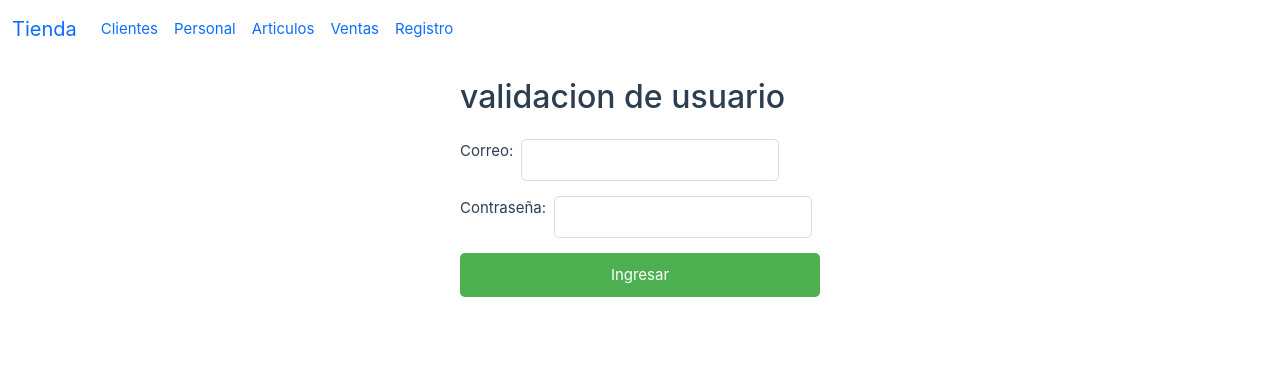
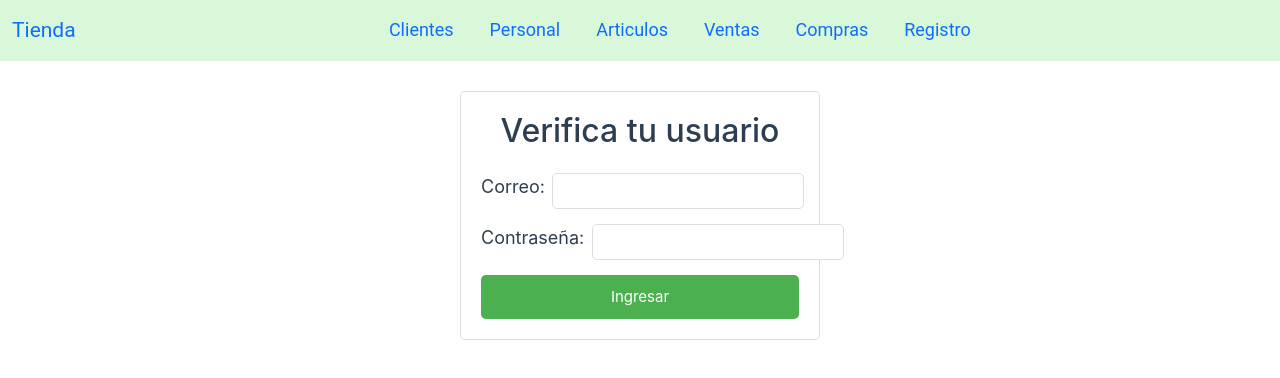
Before and after one commit to jacq1813/proyecto_web, a Vue app in the folder cliente_tienda/: page /validacion in a window 1280 px wide. Shown: the top 378 px of the page. Built offline with nearby package versions, Linux system fonts and the light colour scheme; no server answers; what @vee-validate/zod would draw is missing.

Commit message:
Agregando Estilos Splatt

```diff
--- a/cliente_tienda/src/modulos/autentica/vistas/SiginVue.vue
+++ b/cliente_tienda/src/modulos/autentica/vistas/SiginVue.vue
@@ -1,16 +1,16 @@
 <template>
     <div class="contenedor">
         <form @submit.prevent="entradaUsuario" class="formulario">
-            <h2>validacion de usuario</h2>
+            <h2>Verifica tu usuario</h2>
             <div class="grupo">
-                <label>Correo:</label>
+                <label class="eti">Correo:</label>
                 <input type="email"
                     required
                     v-model="correo"
                 >
             </div>
             <div class="grupo">
-                <label>Contraseña:</label>
+                <label class="eti">Contraseña:</label>
                 <input type="password"
                     required
                     v-model="clave"
@@ -61,6 +61,14 @@ import '../../../firebase/config'
 </script>
 
 <style scoped>
+    .eti{
+        font-size: 1.2em;
+        transition: 0.40s;
+    }
+    .eti:hover{
+        color: #4CAF50;
+        transition: 0.25s;
+    }
     .contenedor{
         max-width: 400px;
         margin: 0 auto;
@@ -70,16 +78,29 @@ import '../../../firebase/config'
         display: flex;
         flex-direction: column;
         gap: 1em;
+        border: 1px solid #DDD;
+        padding: 20px;
+        border-radius: 5px;
+        justify-content: center;
+        margin: 10px auto;
+        width: 100%;
+
     }
     .grupo{
         display: flex;
         flex: column;
         gap: 0.5em;
+        justify-content: space-between;
     }
     input{
-        padding: 8px;
+        padding: 5px;
         border: 1px solid #DDD;
         border-radius: 5px;
+        transition: 0.5s;
+    }
+    input:hover{
+        border: 1px solid #4CAF50;
+        transition: 0.5s;
     }
     button{
         padding: 10px;
@@ -88,6 +109,19 @@ import '../../../firebase/config'
         border: none;
         border-radius: 5px;
         cursor: pointer;
+        transition: 0.5s;
+    }
+    button:hover{
+        background-color: #45a049;
+        transition: 0.5s;
+    }
+    h2{
+        text-align: center;
+        transition: 0.40s;
+    }
+    h2:hover{
+        color: #4CAF50;
+        transition: 0.25s;
     }
     .error{
         color: red;
--- a/cliente_tienda/src/modulos/autentica/vistas/SignupVue.vue
+++ b/cliente_tienda/src/modulos/autentica/vistas/SignupVue.vue
@@ -1,13 +1,13 @@
 <template>
     <div class="contenedor">
         <form @submit.prevent="registrarUsuario" class="formulario">
-            <h2>Registro de usuario</h2>
+            <h2 class="h">Registro de usuario</h2>
             <div class="grupo">
-                <label>Correo:</label>
+                <label class="eti">Correo:</label>
                 <input type="email" required v-model="correo">
             </div>
             <div class="grupo">
-                <label>Contraseña:</label>
+                <label class="eti">Contraseña:</label>
                 <input type="password" required v-model="clave">
             </div>
             <div class="error" v-if="error">
@@ -52,42 +52,70 @@ const registrarUsuario = async () => {
     }
 }
 </script>
-
-<style scoped>
-.contenedor {
+<style>
+.eti{
+    font-size: 1.2em;
+    transition: 0.40s;
+}
+.eti:hover{
+    color: #4CAF50;
+    transition: 0.25s;
+}
+.contenedor{
     max-width: 400px;
     margin: 0 auto;
     padding: 20px;
 }
-
-.formulario {
+.formulario{
     display: flex;
     flex-direction: column;
     gap: 1em;
+    border: 1px solid #DDD;
+    padding: 20px;
+    border-radius: 5px;
+    justify-content: center;
+    margin: 10px auto;
+    width: 100%;
+
 }
-
-.grupo {
+.grupo{
     display: flex;
     flex: column;
-    gap: 05em;
+    gap: 0.5em;
+    justify-content: space-between;
 }
-
-input {
-    padding: 8px;
+.h{
+    text-align: center;
+    transition: 0.40s;
+}
+.h:hover{
+    color: #4CAF50;
+    transition: 0.25s;
+}
+input{
+    padding: 5px;
     border: 1px solid #DDD;
     border-radius: 5px;
+    transition: 0.5s;
 }
-
-button {
+input:hover{
+    border: 1px solid #4CAF50;
+    transition: 0.5s;
+}
+button{
     padding: 10px;
     background-color: #4CAF50;
     color: white;
     border: none;
     border-radius: 5px;
     cursor: pointer;
+    transition: 0.5s;
 }
-
-.error {
+button:hover{
+    background-color: #45a049;
+    transition: 0.5s;
+}
+.error{
     color: red;
     font-size: 0.9em;
     margin-top: 0.5em;
--- a/cliente_tienda/src/modulos/personal/vistas/PersonalVue.vue
+++ b/cliente_tienda/src/modulos/personal/vistas/PersonalVue.vue
@@ -4,14 +4,13 @@
         <h3>
             <!-- Personal -->
         </h3>
-        <div>
+        <div class="botones">
             <RouterLink :to="{path:'/personal/agregar'}">
                 <button class="btn btn-sm btn-outline-primary">
                     Agregar <i class="fa fa-plus>"></i>
                 </button>
 
             </RouterLink>
-            &nbsp;
             <button @click.prevent="imprimirPersonalPDF" class="btn btn-sm btn-outline-primary" v-if="personal.length > 0">
                 Imprimir <i class="fa fa-print"></i>
             </button>
@@ -85,19 +84,53 @@
 </script>
 
 <style scoped>
+    .botones{
+        display: flex;
+        flex-flow: row wrap;
+        max-width: 600px
+    }
+    .centrado{
+        text-align: center;
+    }
+    #tablaPersonal{
+        width: 90%;
+        margin: 0 auto;
+        border: 1px solid #ccc;
+        border-radius: 5px;
+        box-shadow: 2px 5px 5px #ccc;
+    }
+    button{
+        margin: 5px;
+        transition: all 0.3s;
+    }
+    button:hover{
+        transform: scale(1.1);
+        transition: all 0.3s;
+    }
     section{
         display: flex;
         flex-flow: row wrap;
         justify-content: space-around;
         margin-top: 20px;
     }
-    .centrado{
-        text-align: center;
-    }
     caption{
         caption-side: top;
         text-align: center;
         padding-bottom: 10px;
         font-weight: bold;
+        color: black;
+    }
+    tr{
+        text-align: center;
+        font-size: 1.2em;
+        transition: all 0.3s;
+    }
+    tr:hover{
+        background-color: #9afaa2;
+        transition: all 0.3s;
+    }
+    td{
+        padding: 2px;
+        font-size: 0.9em;
     }
 </style>
--- a/cliente_tienda/src/modulos/principal/vistas/menuVue.vue
+++ b/cliente_tienda/src/modulos/principal/vistas/menuVue.vue
@@ -1,7 +1,7 @@
 <template>
-    <nav class="navbar navbar-expand-lg bg-body-dark">
+    <nav class="navbar navbar-expand-lg bg-body-dark" id="logo">
         <div class="container-fluid">
-            <a class="navbar-brand" href="/bienvenida">Tienda</a>
+            <a class="navbar-brand" href="/bienvenida" id="Tienda">Tienda</a>
             <button class="navbar-toggler" type="button" data-bs-toggle="collapse" data-bs-target="#navbarNavAltMarkup"
                 aria-controls="navbarNavAltMarkup" aria-expanded="false" aria-label="Toggle navigation">
                 <span class="navbar-toggler-icon"></span>
@@ -9,24 +9,27 @@
             <div class="collapse navbar-collapse" id="navbarNavAltMarkup">
                 <div class="navbar-nav">
                     <ul class="navbar-nav me-auto mb-2 mb-lg-0">
-                        <li class="nav-item margin">
+                        <li class="nav-item margin" id="item">
                             <RouterLink class="nav-link item" to="/clientes">Clientes</RouterLink>
                         </li>
-                        <li class="nav-item margin">
+                        <li class="nav-item margin" id="item">
                             <RouterLink class="nav-link item" to="/personal">Personal</RouterLink>
                         </li>
-                        <li class="nav-item margin">
+                        <li class="nav-item margin" id="item">
                             <RouterLink class="nav-link item" to="/articulos">Articulos</RouterLink>
                         </li>
-                        <li class="nav-item margin">
+                        <li class="nav-item margin" id="item">
                             <RouterLink class="nav-link item" to="/ventas">Ventas</RouterLink>
                         </li>
-                        <li class="nav-item margin">
+                        <li class="nav-item margin" id="item">
+                            <RouterLink class="nav-link item" to="/login">Compras</RouterLink>
+                        </li>
+                        <li class="nav-item margin" id="item">
                             <RouterLink class="nav-link item" to="/registro">Registro</RouterLink>
                         </li>
-                        <li class="nav-item margin" v-if="usuarioAutenticado">
-                            <button @click.prevent="cerrarSesion" class="nav    -link btn btn-link">
-                                Salir
+                        <li class="nav-item margin" id="item" v-if="usuarioAutenticado">
+                            <button @click.prevent="cerrarSesion" class="link btn" id="btnSalir">
+                                Bye
                             </button>
                         </li>
                     </ul>
@@ -65,4 +68,47 @@ const cerrarSesion = async () => {
 }
 </script>
 
-<style scoped></style>
+<style scoped>
+#navbarNavAltMarkup {
+    display: flex;
+    flex-flow: row wrap;
+    justify-content: space-around;
+}
+#logo{
+    background-color: #d8f8d9;
+
+}
+#Tienda{
+    font-size: 1.4em;
+    font-family: 'Roboto', sans-serif;
+    transition: 0.40s;
+}
+#Tienda:hover{
+    color: #4CAF50;
+    transition: 0.25s;
+}
+
+
+#item{
+    font-size: 1.2em;
+    font-family: 'Roboto', sans-serif;
+    transition: 0.40s;
+    margin: 0 10px;
+}
+.item:hover{
+    color: #4CAF50;
+    transition: 0.25s;
+}
+
+#btnSalir{
+    font-size: 1em;
+    font-family: 'Roboto', sans-serif;
+    transition: 0.40s;
+    color: #fa453f;
+}
+
+#btnSalir:hover{
+    color: #4e76c0;
+    transition: 0.25s;
+}
+</style>
```
